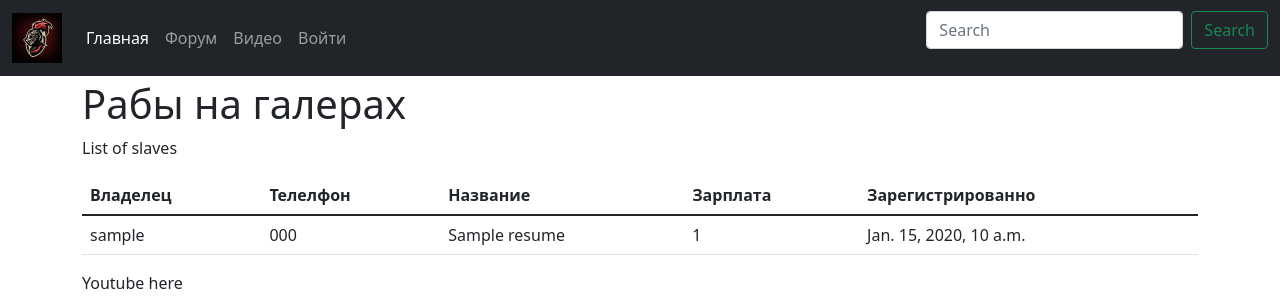
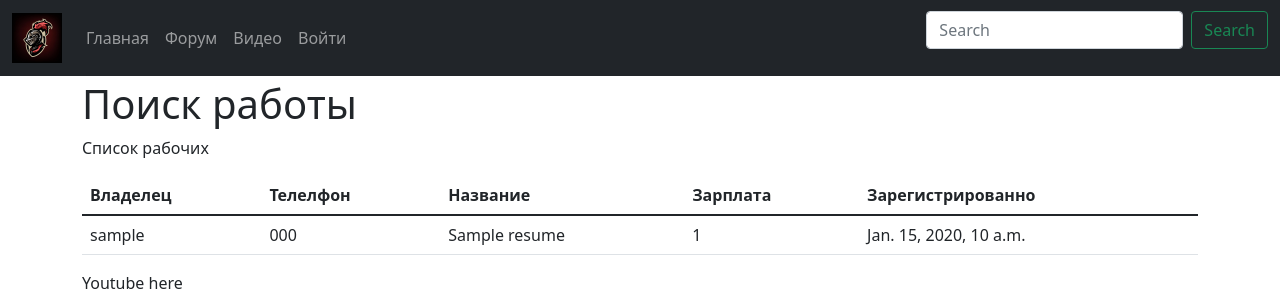
Before and after one commit to IgorSachinskiy/workers, a Django app: page / in a window 1280 px wide. Shown: the top 308 px of the page. Run offline with Django 3.2, Linux system fonts and the light colour scheme; tables that the repository leaves empty hold one stand-in row (values such as "Sample post"); some libraries are stand-ins or nearby versions.

Commit message:
Подредачил внешку сайта

```diff
--- a/project/slaves/templates/slaves/index.html
+++ b/project/slaves/templates/slaves/index.html
@@ -1,14 +1,14 @@
 {% extends "base.html" %}
 {% load bootstrap5 %}
 
-{% block "head_title" %}Рабы на галерах{% endblock %}
+{% block "head_title" %}Поиск работы{% endblock %}
 
 {% block "main" %}
   <div class="container-sm">
     <h1>{{ title }}</h1>
   </div>
   <div class="container"
-    <p>List of slaves</p>
+    <p>Список рабочих</p>
 
     <table class="table">
     <thead>
--- a/project/slaves/views.py
+++ b/project/slaves/views.py
@@ -9,7 +9,7 @@ def index_view(request):
     """Вью отображает главную страницу приложения"""
     qs = Resume.objects.all()
     context = {
-            'title': 'Рабы на галерах',
+            'title': 'Поиск работы',
             'queryset': qs,
             }
     return render(request, 'slaves/index.html', context)
--- a/project/templates/navbar.html
+++ b/project/templates/navbar.html
@@ -10,7 +10,7 @@
       <div class="collapse navbar-collapse" id="navbarCollapse">
         <ul class="navbar-nav me-auto mb-2 mb-md-0">
           <li class="nav-item">
-            <a class="nav-link active" aria-current="page" href="#">Главная</a>
+            <a class="nav-link" href="{% url 'slaves:index' %}">Главная</a>
           </li>
           <li class="nav-item">
             <a class="nav-link" href="{% url 'forum:index' %}">Форум</a>
```
